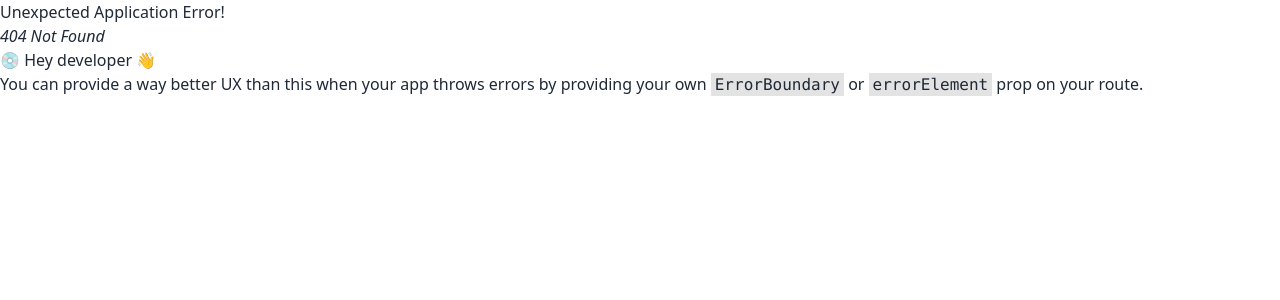
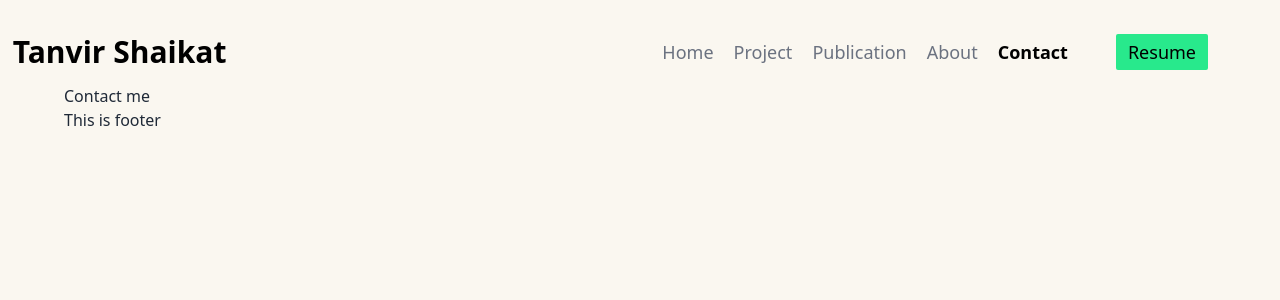
Before and after one commit to sajid3366/portfolio-of-tanvir, a React (Vite) app: page /contact in a window 1280 px wide. Before the commit this address had no page. Shown: the top 300 px of the page. Built offline with nearby package versions, Linux system fonts and the light colour scheme.

Commit message:
navbar updated

```diff
--- a/src/Routes/Router.jsx
+++ b/src/Routes/Router.jsx
@@ -1,17 +1,39 @@
 import { createBrowserRouter } from "react-router-dom";
 import Root from "../Layout/Root";
 import Home from "../components/Home/Home";
+import Error from "../components/ErrorPage/Error";
+import Project from "../components/Project/Project";
+import Publication from "../components/Publication/Publication";
+import Contact from "../components/Contact/Contact";
+import About from "../components/About/About";
 
 
 const router = createBrowserRouter([
     {
         path:"/",
         element: <Root></Root>,
+        errorElement:<Error></Error>,
         children:[
             {
                 path:"/",
                 element:<Home></Home>
-            }
+            },
+            {
+                path:"/project",
+                element:<Project></Project>
+            },
+            {
+                path:"/publication",
+                element:<Publication></Publication>
+            },
+            {
+                path:"/about",
+                element:<About></About>
+            },
+            {
+                path:"/contact",
+                element:<Contact></Contact>
+            },
         ]
     }
 ])
--- /dev/null
+++ b/src/components/About/About.jsx
@@ -0,0 +1,11 @@
+import React from 'react';
+
+const About = () => {
+    return (
+        <div>
+            know about me
+        </div>
+    );
+};
+
+export default About;
--- /dev/null
+++ b/src/components/Contact/Contact.jsx
@@ -0,0 +1,11 @@
+import React from 'react';
+
+const Contact = () => {
+    return (
+        <div>
+            Contact me
+        </div>
+    );
+};
+
+export default Contact;
--- /dev/null
+++ b/src/components/ErrorPage/Error.jsx
@@ -0,0 +1,13 @@
+import React from 'react';
+import { Link } from 'react-router-dom';
+
+const Error = () => {
+    return (
+        <div >
+            <h1>Opsss sorry! Nothing here</h1>
+            <Link to='/' className='btn btn-primary'>Go Home</Link>
+        </div>
+    );
+};
+
+export default Error;
--- a/src/components/Navbar/Navbar.jsx
+++ b/src/components/Navbar/Navbar.jsx
@@ -16,8 +16,11 @@ const Navbar = () => {
                             isActive ? "text-[#000000]  font-bold" : isPending ? "pending" : ""
                         }>Home</NavLink></li>
                         <li><NavLink to="/project" className={({ isActive, isPending }) =>
-                            isActive ? "text-[#000000]  font-bold" : isPending ? "pending" : ""
+                            isActive ? "text-[#000000]  font-bold " : isPending ? "pending hover:text-red-500" : ""
                         }>Project</NavLink></li>
+                        <li><NavLink to="/publication" className={({ isActive, isPending }) =>
+                        isActive ? "text-[#000000]  font-bold" : isPending ? "pending" : ""
+                    }>Publication</NavLink></li>
                         <li><NavLink to="/about" className={({ isActive, isPending }) =>
                             isActive ? "text-[#000000]  font-bold" : isPending ? "pending" : ""
                         }>About</NavLink></li>
@@ -36,20 +39,23 @@ const Navbar = () => {
             <div className="navbar-end">
                 <ul className=" hidden lg:flex gap-x-5 items-center text-gray-500 mr-12 text-lg">
                     <li><NavLink to="/" className={({ isActive, isPending }) =>
-                        isActive ? "text-[#000000]  font-bold" : isPending ? "pending" : ""
+                        isActive ? "text-[#000000]  font-bold" : isPending ? "pending" : "hover:text-red-500 hover:underline"
                     }>Home</NavLink></li>
                     <li><NavLink to="/project" className={({ isActive, isPending }) =>
-                        isActive ? "text-[#000000]  font-bold" : isPending ? "pending" : ""
+                        isActive ? "text-[#000000]  font-bold " : isPending ? "pending" : "hover:text-red-500 hover:underline"
                     }>Project</NavLink></li>
+                    <li><NavLink to="/publication" className={({ isActive, isPending }) =>
+                        isActive ? "text-[#000000]  font-bold" : isPending ? "pending" : "hover:text-red-500 hover:underline"
+                    }>Publication</NavLink></li>
                     <li><NavLink to="/about" className={({ isActive, isPending }) =>
-                        isActive ? "text-[#000000]  font-bold" : isPending ? "pending" : ""
+                        isActive ? "text-[#000000]  font-bold" : isPending ? "pending" : "hover:text-red-500 hover:underline"
                     }>About</NavLink></li>
                     <li><NavLink to="/contact" className={({ isActive, isPending }) =>
-                        isActive ? "text-[#000000]  font-bold" : isPending ? "pending" : ""
+                        isActive ? "text-[#000000]  font-bold" : isPending ? "pending" : "hover:text-red-500 hover:underline"
                     }>Contact</NavLink></li>
 
                 </ul>
-                <p className="bg-[#28e98c] px-3 py-1 text-lg rounded-sm flex gap-2 items-center justify-center cursor-pointer hover:transition duration-700 hover:scale-110"><a href="https://drive.google.com/file/d/16AP1Mh8FMHBSKOanizvMbP-JQoQpbvr2/view?usp=drive_link" target="_blank" rel="noreferrer"> Resume</a></p>
+                <p className="bg-[#28e98c] px-3 py-1 text-lg rounded-sm flex gap-2 items-center justify-center cursor-pointer hover:transition duration-700 hover:scale-110"><a href="/" target="_blank" rel="noreferrer"> Resume</a></p>
 
             </div>
         </div>
--- /dev/null
+++ b/src/components/Project/Project.jsx
@@ -0,0 +1,11 @@
+import React from 'react';
+
+const Project = () => {
+    return (
+        <div>
+            This is project section
+        </div>
+    );
+};
+
+export default Project;
--- /dev/null
+++ b/src/components/Publication/Publication.jsx
@@ -0,0 +1,11 @@
+import React from 'react';
+
+const Publication = () => {
+    return (
+        <div>
+            this is publication section
+        </div>
+    );
+};
+
+export default Publication;
```
Also changed, not shown: src/App.css (deleted), src/App.jsx (deleted), 1 other file (tests, documents, lock files or other folders).
